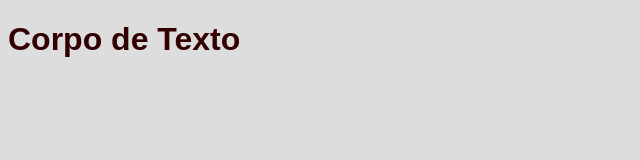
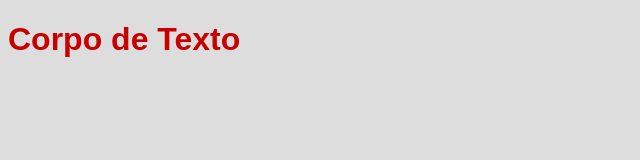
Before and after one commit to Vinicius-A-Barbosa/projetoGoogleGlass, a plain HTML site: page index.html in a window 1280 px wide. Shown: the whole page, without its empty margins (0-640 px from the left). Drawn offline with Linux system fonts and the light colour scheme.

Commit message:
Update estilo.css

```diff
--- a/styleG/estilo.css
+++ b/styleG/estilo.css
@@ -7,5 +7,5 @@
 body {
 	font-family: Arial, sans-serif;
 	background-color: #dddddd;
-	color: rgba(50,0,0,1);
+	color: rgba(200,0,0,1);
 }
```
